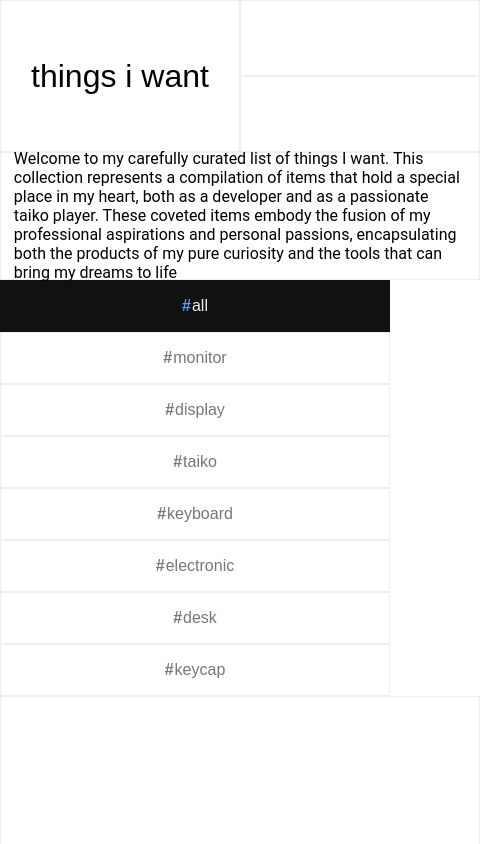
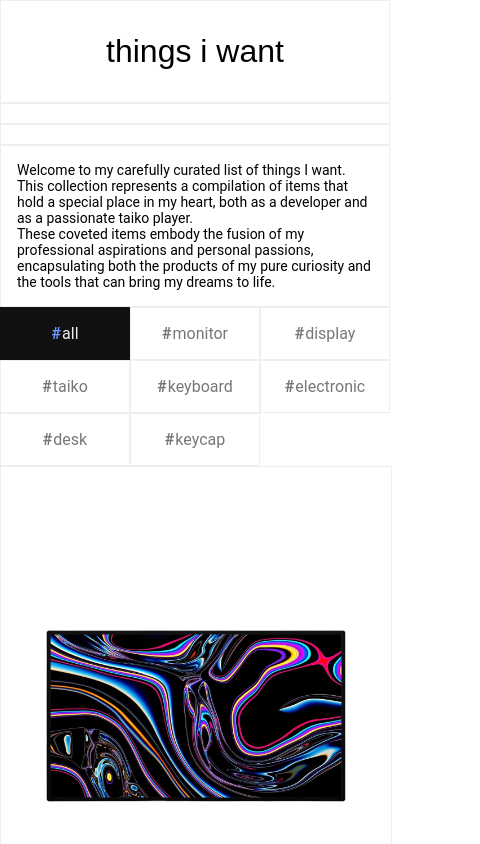
Before and after one commit to img9417/things-i-want, a Svelte app: page / in a window 390 px wide. Shown: the top 844 px of the page, 480 px wide, since content can reach past the window. Built offline with nearby package versions, Linux system fonts and the light colour scheme; a web font is replaced by a local one.

Commit message:
mobile view fixed

```diff
--- a/src/App.svelte
+++ b/src/App.svelte
@@ -126,6 +126,9 @@
 </main>
 
 <style>
+  main {
+    width: fit-content;
+  }
   .grid {
     display: grid;
     grid-template-columns: repeat(1, 1fr);
@@ -136,6 +139,7 @@
   .grid-item {
     position: relative;
     border: 1px solid #eee;
+    width: 100vw;
 
     display: flex;
     justify-content: center;
@@ -160,6 +164,11 @@
     font-weight: bold;
   }
 
+  @media(min-width: 500px) {
+    .grid-item {
+      width: auto;
+    }
+  }
   @media(min-width: 900px) {
     .grid {
       display: grid;
--- a/src/Header.svelte
+++ b/src/Header.svelte
@@ -8,28 +8,29 @@
     <a href="mailto:hello@jiieu.com">hello@jiieu.com</a>
   </div>
   <div class='header-desc grid-item'>
-    Welcome to my carefully curated list of things I want. This collection represents a compilation of items that hold a special place in my heart, both as a developer and as a passionate taiko player. These coveted items embody the fusion of my professional aspirations and personal passions, encapsulating both the products of my pure curiosity and the tools that can bring my dreams to life
+    Welcome to my carefully curated list of things I want.
+    This collection represents a compilation of items that hold a special place in my heart,
+    both as a developer and as a passionate taiko player. <br />
+    These coveted items embody the fusion of my professional
+    aspirations and personal passions, encapsulating both the products of my pure curiosity and the tools that can bring my dreams to life.
   </div>
 </header>
 
 <style>
     header {
     display: grid;
-    grid-template-columns: repeat(2,1fr);
+    grid-template-columns: repeat(1, 100vw);
   }
+
   .header-title {
     font-size: 2rem;
     font-family: 'Ysabeau SC', sans-serif;
-    grid-row: 1 / span 2;
-    height: 150px;
+    padding: 2rem 0;
   }
 
   .header-desc {
-    grid-column: 1 / span 2;
-    font-size: 1rem;
-    font-family: 'Roboto';
-    height: 100px;
-    padding: 0.8rem;
+    font-size: 14px;
+    padding: 1rem;
   }
 
   .hello,
@@ -50,9 +51,32 @@
     display: flex;
     justify-content: center;
     align-items: center;
+      flex-wrap: wrap;
   }
 
   a {
     color: inherit;
   }
+
+  @media(min-width: 500px) {
+    header {
+      grid-template-columns: repeat(2,1fr);
+    }
+    .header-title {
+      font-size: 2.5rem;
+      grid-row: 1 / span 2;
+    }
+
+    .header-desc {
+      font-size: 1rem;
+      grid-column: 1 / span 2;
+    }
+  }
+
+  @media(min-width: 900px) {
+      .header-title {
+        font-size: 3rem;
+      }
+    }
+
 </style>
--- a/src/Navigation.svelte
+++ b/src/Navigation.svelte
@@ -35,8 +35,8 @@ nav {
   width: 100vw;
   overflow-x: scroll;
   display: grid;
-  grid-template-columns: repeat(auto-fill, minmax(200px, 1fr));
-  grid-auto-columns: minmax(200px, 1fr);
+  grid-template-columns: repeat(auto-fill, minmax(125px, 1fr));
+  grid-auto-columns: minmax(125px, 1fr);
   box-sizing: border-box;
 }
 
--- a/src/app.css
+++ b/src/app.css
@@ -7,6 +7,5 @@
   font-size: 16px;
   -webkit-font-smoothing: antialiased;
   scroll-behavior: smooth;
-  font-family: "Quicksand", sans-serif;
-  min-width: 480px;
+  font-family: "Roboto", sans-serif;
 }
```
